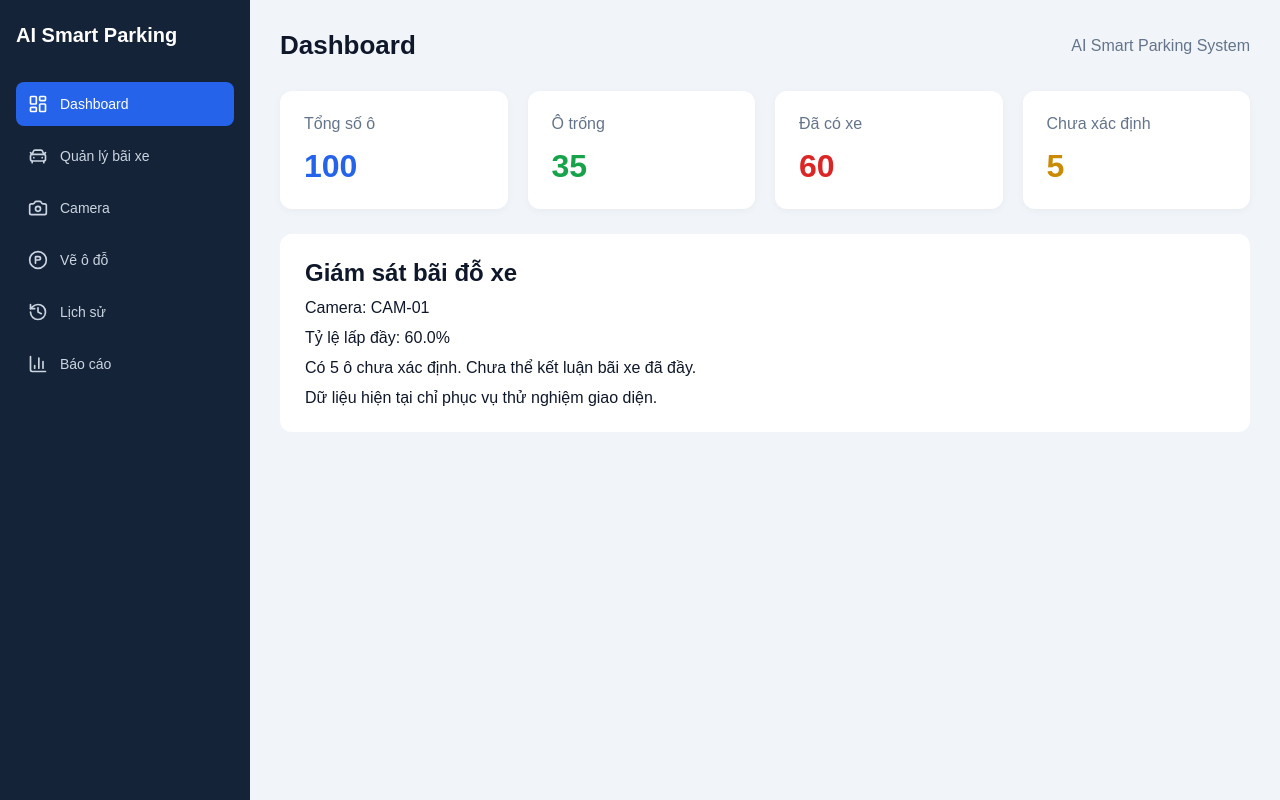
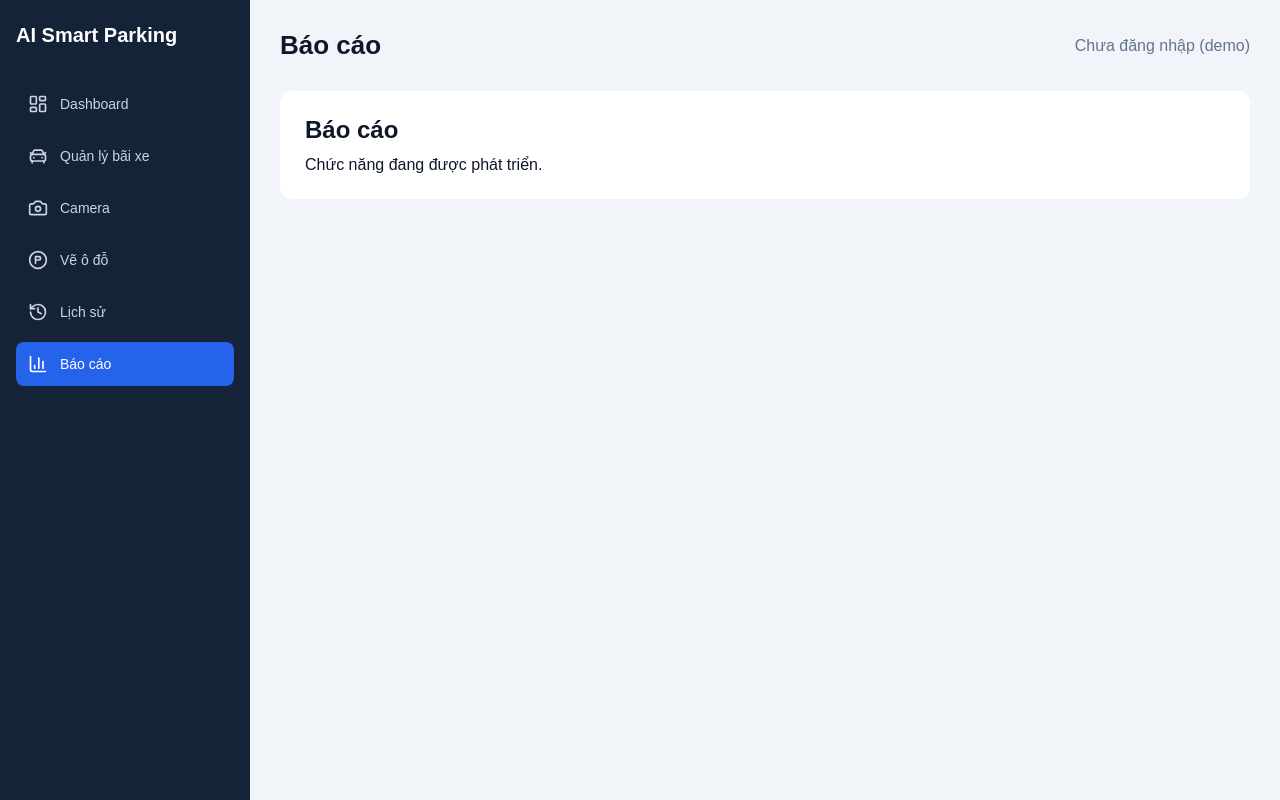
Before and after one commit to Khanggolder/AI-Smart-Parking, a React app in the folder frontend/: page /reports in a window 1280 px wide. Built offline with nearby package versions, Linux system fonts and the light colour scheme; the HTML template or start-up script is replaced by a standard one.

Commit message:
feat(w2-3.4.1): add routing and auth state scaffold

```diff
--- a/frontend/src/App.css
+++ b/frontend/src/App.css
@@ -111,3 +111,12 @@
     grid-template-columns: repeat(2, minmax(0, 1fr));
   }
 }
+
+.menu-item {
+  text-decoration: none;
+}
+
+.menu-item:focus-visible {
+  outline: 2px solid #93c5fd;
+  outline-offset: 2px;
+}
--- a/frontend/src/App.jsx
+++ b/frontend/src/App.jsx
@@ -1,36 +1,77 @@
 
 import { useState } from "react";
+import {
+  BrowserRouter,
+  Routes,
+  Route,
+  Navigate,
+} from "react-router-dom";
 
 import MainLayout from "./layouts/MainLayout";
 import Dashboard from "./pages/Dashboard";
 
 import "./App.css";
 
+function ComingSoon({ title }) {
+  return (
+    <section className="content-card">
+      <h2>{title}</h2>
+      <p>Chức năng đang được phát triển.</p>
+    </section>
+  );
+}
+
 function App() {
-  const [activePage, setActivePage] = useState("Dashboard");
-
-  function renderPage() {
-    switch (activePage) {
-      case "Dashboard":
-        return <Dashboard />;
-
-      default:
-        return (
-          <section className="content-card">
-            <h2>{activePage}</h2>
-            <p>Chức năng đang được phát triển.</p>
-          </section>
-        );
-    }
-  }
+  // Khung auth W2: chưa có đăng nhập thật.
+  const [auth] = useState({
+    status: "unauthenticated",
+    user: null,
+    role: null,
+  });
 
   return (
-    <MainLayout
-      activePage={activePage}
-      onNavigate={setActivePage}
-    >
-      {renderPage()}
-    </MainLayout>
+    <BrowserRouter>
+      <Routes>
+        <Route element={<MainLayout auth={auth} />}>
+          <Route index element={<Dashboard />} />
+
+          <Route
+            path="/parking-lots"
+            element={<ComingSoon title="Quản lý bãi xe" />}
+          />
+
+          <Route
+            path="/cameras"
+            element={<ComingSoon title="Camera" />}
+          />
+
+          <Route
+            path="/polygon-editor"
+            element={<ComingSoon title="Vẽ ô đỗ" />}
+          />
+
+          <Route
+            path="/history"
+            element={<ComingSoon title="Lịch sử" />}
+          />
+
+          <Route
+            path="/reports"
+            element={<ComingSoon title="Báo cáo" />}
+          />
+        </Route>
+
+        <Route
+          path="/login"
+          element={<ComingSoon title="Đăng nhập" />}
+        />
+
+        <Route
+          path="*"
+          element={<Navigate to="/" replace />}
+        />
+      </Routes>
+    </BrowserRouter>
   );
 }
 
--- a/frontend/src/components/Header.jsx
+++ b/frontend/src/components/Header.jsx
@@ -1,9 +1,13 @@
 
-function Header({ title }) {
+function Header({ title, auth }) {
+  const authText = auth.user
+    ? `${auth.user.username} (${auth.role})`
+    : "Chưa đăng nhập (demo)";
+
   return (
     <header className="header">
       <h1>{title}</h1>
-      <span>AI Smart Parking System</span>
+      <span>{authText}</span>
     </header>
   );
 }
--- a/frontend/src/components/Sidebar.jsx
+++ b/frontend/src/components/Sidebar.jsx
@@ -1,3 +1,5 @@
+
+import { NavLink } from "react-router-dom";
 
 import {
   LayoutDashboard,
@@ -9,15 +11,15 @@ import {
 } from "lucide-react";
 
 const menuItems = [
-  { name: "Dashboard", icon: LayoutDashboard },
-  { name: "Quản lý bãi xe", icon: CarFront },
-  { name: "Camera", icon: Camera },
-  { name: "Vẽ ô đỗ", icon: ParkingCircle },
-  { name: "Lịch sử", icon: History },
-  { name: "Báo cáo", icon: ChartColumn },
+  { name: "Dashboard", path: "/", icon: LayoutDashboard },
+  { name: "Quản lý bãi xe", path: "/parking-lots", icon: CarFront },
+  { name: "Camera", path: "/cameras", icon: Camera },
+  { name: "Vẽ ô đỗ", path: "/polygon-editor", icon: ParkingCircle },
+  { name: "Lịch sử", path: "/history", icon: History },
+  { name: "Báo cáo", path: "/reports", icon: ChartColumn },
 ];
 
-function Sidebar({ activePage, onNavigate }) {
+function Sidebar() {
   return (
     <aside className="sidebar">
       <h2>AI Smart Parking</h2>
@@ -27,19 +29,17 @@ function Sidebar({ activePage, onNavigate }) {
           const Icon = item.icon;
 
           return (
-            <button
-              type="button"
-              key={item.name}
-              className={
-                activePage === item.name
-                  ? "menu-item active"
-                  : "menu-item"
+            <NavLink
+              key={item.path}
+              to={item.path}
+              end={item.path === "/"}
+              className={({ isActive }) =>
+                isActive ? "menu-item active" : "menu-item"
               }
-              onClick={() => onNavigate(item.name)}
             >
               <Icon size={20} />
               <span>{item.name}</span>
-            </button>
+            </NavLink>
           );
         })}
       </nav>
--- a/frontend/src/layouts/MainLayout.jsx
+++ b/frontend/src/layouts/MainLayout.jsx
@@ -1,23 +1,29 @@
+
+import { Outlet, useLocation } from "react-router-dom";
 
 import Sidebar from "../components/Sidebar";
 import Header from "../components/Header";
 
-function MainLayout({
-  activePage,
-  onNavigate,
-  children,
-}) {
+const pageTitles = {
+  "/": "Dashboard",
+  "/parking-lots": "Quản lý bãi xe",
+  "/cameras": "Camera",
+  "/polygon-editor": "Vẽ ô đỗ",
+  "/history": "Lịch sử",
+  "/reports": "Báo cáo",
+};
+
+function MainLayout({ auth }) {
+  const { pathname } = useLocation();
+  const title = pageTitles[pathname] ?? "AI Smart Parking";
+
   return (
     <div className="app-container">
-      <Sidebar
-        activePage={activePage}
-        onNavigate={onNavigate}
-      />
+      <Sidebar />
 
       <main className="main-content">
-        <Header title={activePage} />
-
-        {children}
+        <Header title={title} auth={auth} />
+        <Outlet />
       </main>
     </div>
   );
```
